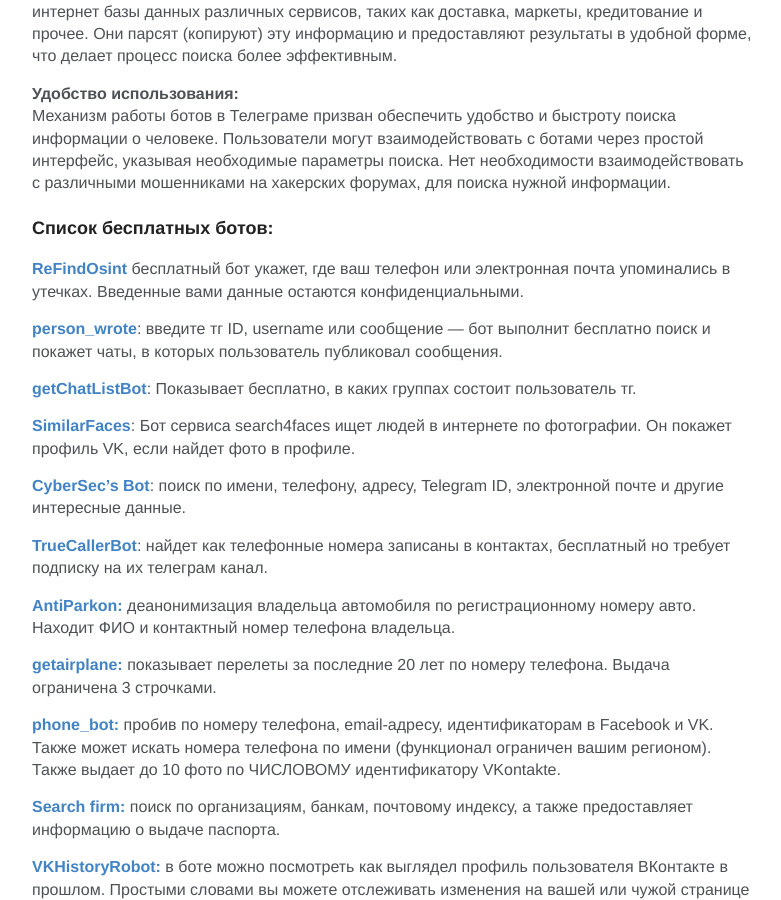
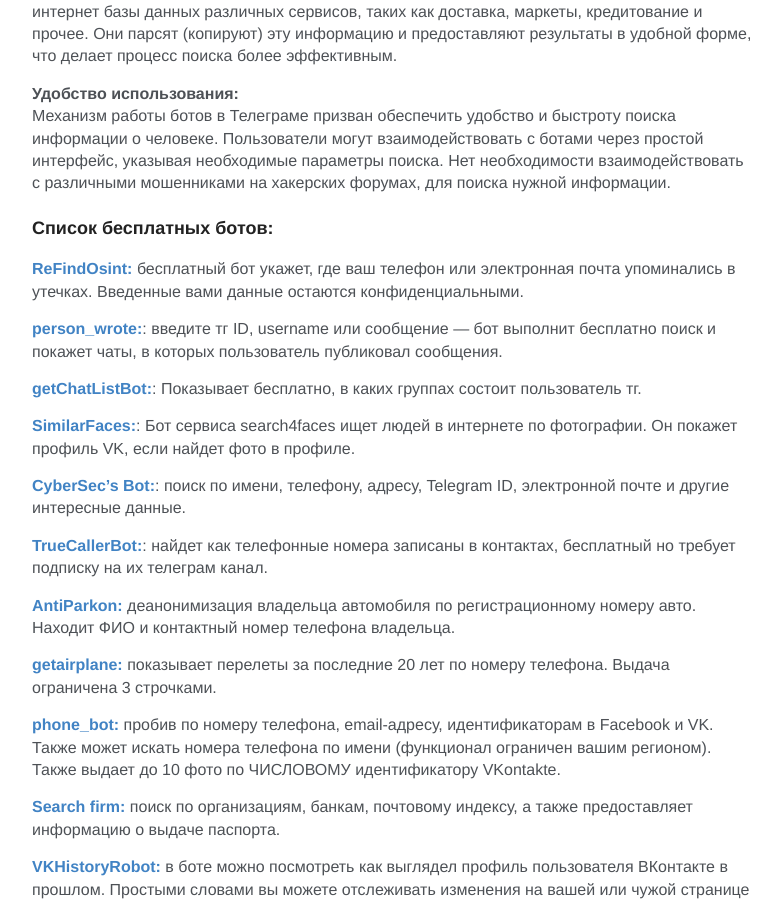
Before and after one commit to NmH7oMFjFlo8nyp13LHG/o8nyp13LHG, a Jekyll site: the page built from _posts/2025-04-28-besplatnye-boty-dlya-poiska-probiva-informaczii.md, in a window 1280 px wide and 900 px high, scrolled down 1213 px. Shown: the whole window, without its empty margins (248-1029 px from the left). Built offline with Jekyll 4.4.1, drawn with Linux system fonts in a browser that asks for light colours.

```diff
--- a/_posts/2025-04-28-besplatnye-boty-dlya-poiska-probiva-informaczii.md
+++ b/_posts/2025-04-28-besplatnye-boty-dlya-poiska-probiva-informaczii.md
@@ -26,17 +26,17 @@ last_modified_at: 2025-04-28
 
 ### Список бесплатных ботов:
 
-**[ReFindOsint](/ReFindOsintBot/)** бесплатный бот укажет, где ваш телефон или электронная почта упоминались в утечках. Введенные вами данные остаются конфиденциальными.
+**[ReFindOsint:](/ReFindOsintBot/)** бесплатный бот укажет, где ваш телефон или электронная почта упоминались в утечках. Введенные вами данные остаются конфиденциальными.
 
-**[person_wrote](https://t.me/where_a_person_wrote_bot)**: введите тг ID, username или сообщение — бот выполнит бесплатно поиск и покажет чаты, в которых пользователь публиковал сообщения.
+**[person_wrote:](https://t.me/where_a_person_wrote_bot)**: введите тг ID, username или сообщение — бот выполнит бесплатно поиск и покажет чаты, в которых пользователь публиковал сообщения.
 
-**[getChatListBot](https://t.me/getchatlistbot)**: Показывает бесплатно, в каких группах состоит пользователь тг.
+**[getChatListBot:](https://t.me/getchatlistbot)**: Показывает бесплатно, в каких группах состоит пользователь тг.
 
-**[SimilarFaces](https://t.me/similarfacesBot)**: Бот сервиса search4faces ищет людей в интернете по фотографии. Он покажет профиль VK, если найдет фото в профиле.
+**[SimilarFaces:](https://t.me/similarfacesBot)**: Бот сервиса search4faces ищет людей в интернете по фотографии. Он покажет профиль VK, если найдет фото в профиле.
 
-**[CyberSec’s Bot](https://t.me/karma_cybersec_bot)**: поиск по имени, телефону, адресу, Telegram ID, электронной почте и другие интересные данные.
+**[CyberSec’s Bot:](https://t.me/karma_cybersec_bot)**: поиск по имени, телефону, адресу, Telegram ID, электронной почте и другие интересные данные.
 
-**[TrueCallerBot](https://t.me/TrueCaller_Z_Bot)**: найдет как телефонные номера записаны в контактах, бесплатный но требует подписку на их телеграм канал.
+**[TrueCallerBot:](https://t.me/TrueCaller_Z_Bot)**: найдет как телефонные номера записаны в контактах, бесплатный но требует подписку на их телеграм канал.
 
 **[AntiParkon:](https://t.me/Antiparkongogobot)** деанонимизация владельца автомобиля по регистрационному номеру авто. Находит ФИО и контактный номер телефона владельца.
 
```
